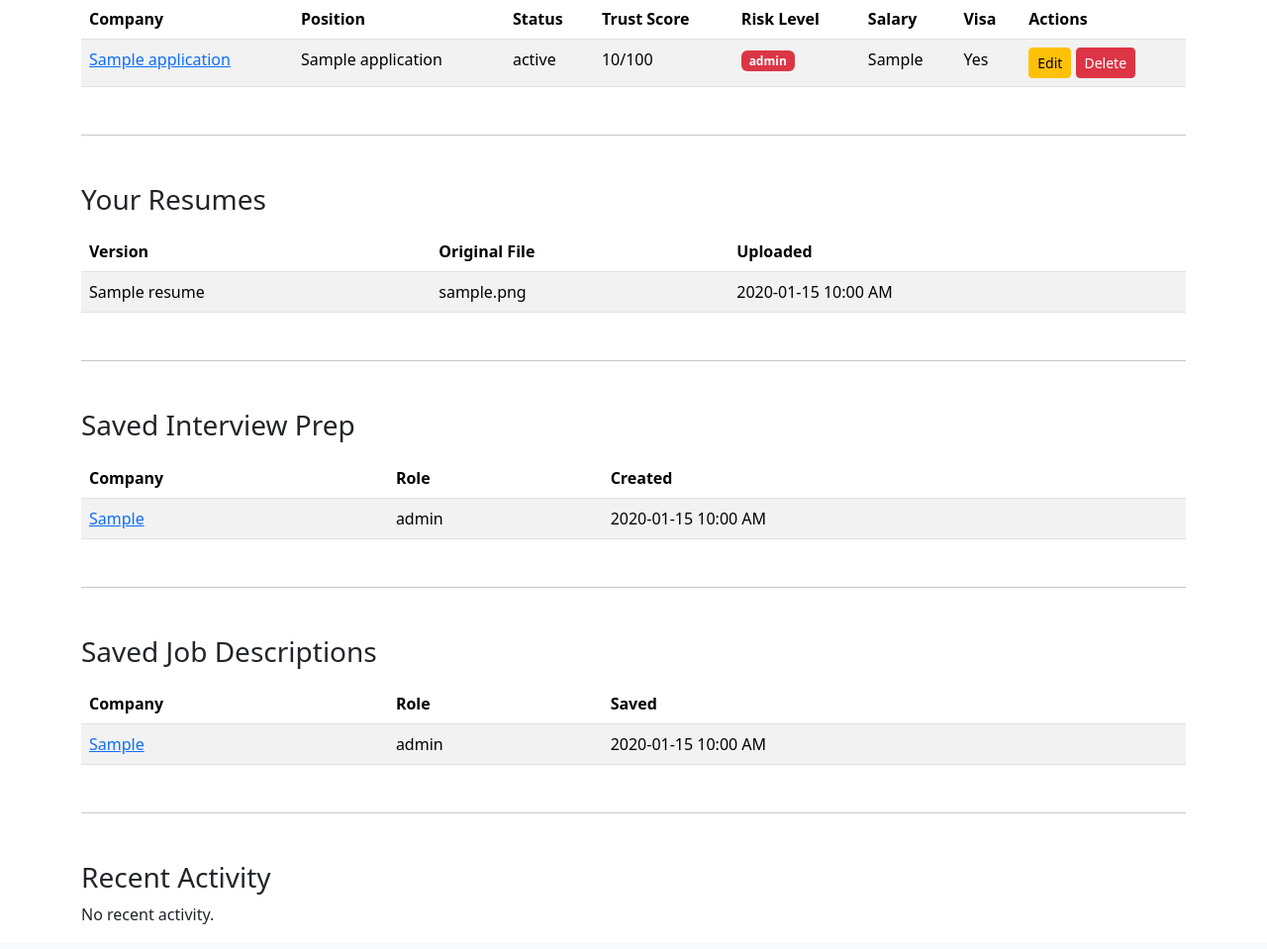
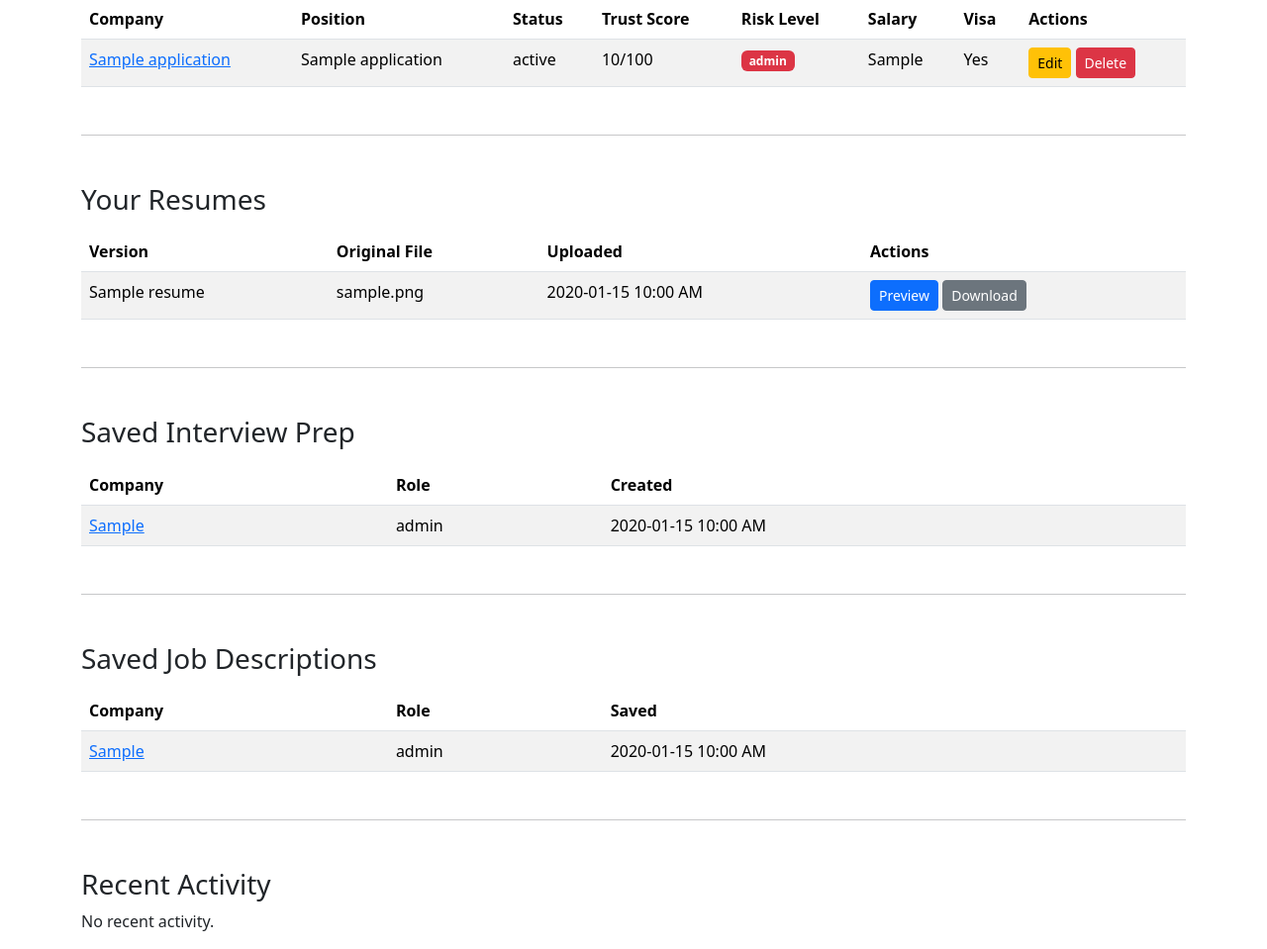
Before and after one commit to OloaneShark/get-a-job, a Flask app: page /dashboard in a window 1280 px wide. Shown: the part 1177-2136 px from the top of the page at 99% size. Before the commit the page ends 2111 px from the top, so only its background shows below. Run offline with Flask 3, Linux system fonts and the light colour scheme; a user stored in the database is signed in; tables that the repository leaves empty hold one stand-in row (values such as "Sample post"); parts of the project's set-up code (start-up, migrations or seed data) failed here and were passed over.

Commit message:
Add resume preview and download actions

```diff
--- a/app.py
+++ b/app.py
@@ -3,9 +3,10 @@ import os
 import bcrypt
 import json
 import csv
+from dotenv import load_dotenv
 from io import StringIO
 from werkzeug.utils import secure_filename
-from flask import Flask, render_template, redirect, url_for, flash, request, Response
+from flask import Flask, render_template, redirect, url_for, flash, request, Response, send_from_directory
 from flask_login import LoginManager, login_user, logout_user, login_required, current_user
 from services.resume_service import analyze_resume_text
 from models import db, User, JobApplication, Resume, InterviewPrep, ApplicationHistory, SavedJobDescription
@@ -28,10 +29,13 @@ from services.company_service import analyze_company
 from services.job_match_service import analyze_resume_job_match
 
 
+load_dotenv()
+
+
 app = Flask(__name__)
 
-app.config["SECRET_KEY"] = "super-secret-key"
-app.config["SQLALCHEMY_DATABASE_URI"] = "sqlite:///site.db"
+app.config["SECRET_KEY"] = os.getenv("SECRET_KEY", "dev-secret-key")
+app.config["SQLALCHEMY_DATABASE_URI"] = os.getenv("DATABASE_URL")
 app.config["UPLOAD_FOLDER"] = "uploads"
 
 db.init_app(app)
@@ -315,6 +319,46 @@ def upload_resume():
         return redirect(url_for("dashboard"))
 
     return render_template("upload_resume.html", form=form)
+
+
+@app.route("/resumes/<int:resume_id>/view")
+@login_required
+def view_resume(resume_id):
+    resume = Resume.query.get_or_404(resume_id)
+
+    if resume.user_id != current_user.id:
+        flash("You are not authorized to view this resume.", "danger")
+        return redirect(url_for("dashboard"))
+
+    if not resume.original_filename.lower().endswith(".pdf"):
+        flash(
+            "Browser preview is currently only available for PDF resumes. Download the original file instead.",
+            "warning"
+        )
+        return redirect(url_for("dashboard"))
+
+    return send_from_directory(
+        app.config["UPLOAD_FOLDER"],
+        resume.filename,
+        as_attachment=False
+    )
+
+
+@app.route("/resumes/<int:resume_id>/download")
+@login_required
+def download_resume(resume_id):
+    resume = Resume.query.get_or_404(resume_id)
+
+    if resume.user_id != current_user.id:
+        flash("You are not authorized to download this resume.", "danger")
+        return redirect(url_for("dashboard"))
+
+    return send_from_directory(
+        app.config["UPLOAD_FOLDER"],
+        resume.filename,
+        as_attachment=True,
+        download_name=resume.original_filename
+    )
 
 
 @app.route("/resumes/analyze", methods=["GET", "POST"])
--- a/templates/dashboard.html
+++ b/templates/dashboard.html
@@ -331,6 +331,7 @@
                 <th>Version</th>
                 <th>Original File</th>
                 <th>Uploaded</th>
+                <th>Actions</th>
             </tr>
         </thead>
         <tbody>
@@ -338,7 +339,20 @@
                 <tr>
                     <td>{{ resume.version_name }}</td>
                     <td>{{ resume.original_filename }}</td>
-                    <td>{{ resume.uploaded_at.strftime('%Y-%m-%d %I:%M %p') }}</td>
+                    <td>
+                        {{ resume.uploaded_at.strftime('%Y-%m-%d %I:%M %p') }}
+                    </td>
+                    <td>
+                        <a href="/resumes/{{ resume.id }}/view"
+                           class="btn btn-sm btn-primary"
+                           target="_blank">
+                            Preview
+                        </a>
+                        <a href="/resumes/{{ resume.id }}/download"
+                            class="btn btn-sm btn-secondary">
+                            Download
+                        </a>
+                    </td>
                 </tr>
             {% endfor %}
         </tbody>
```
